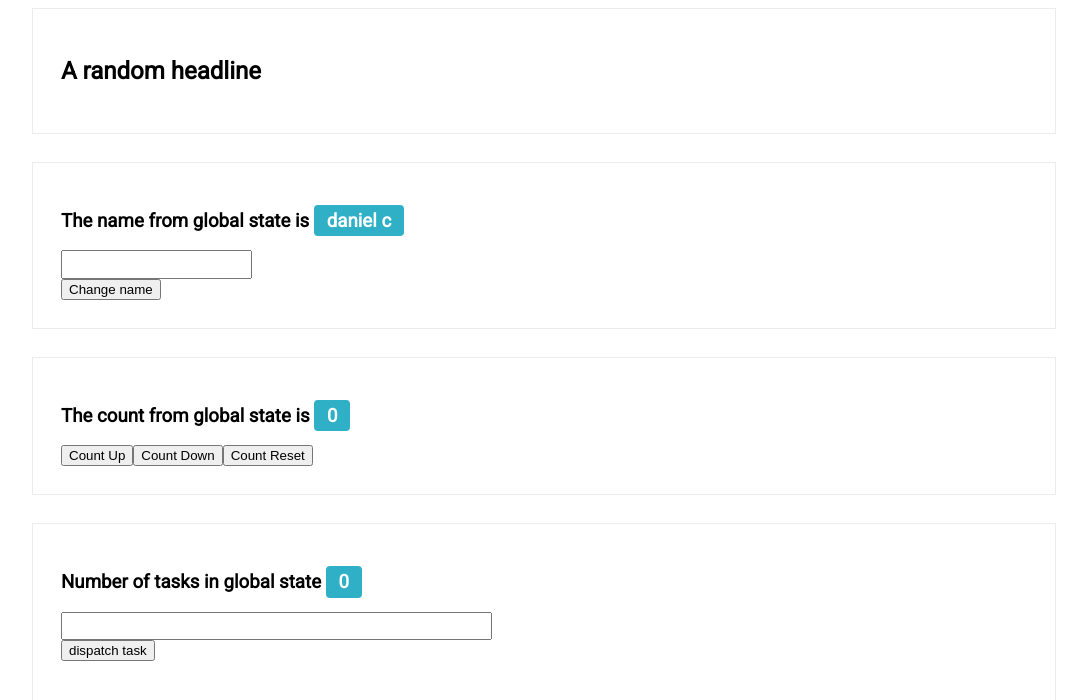
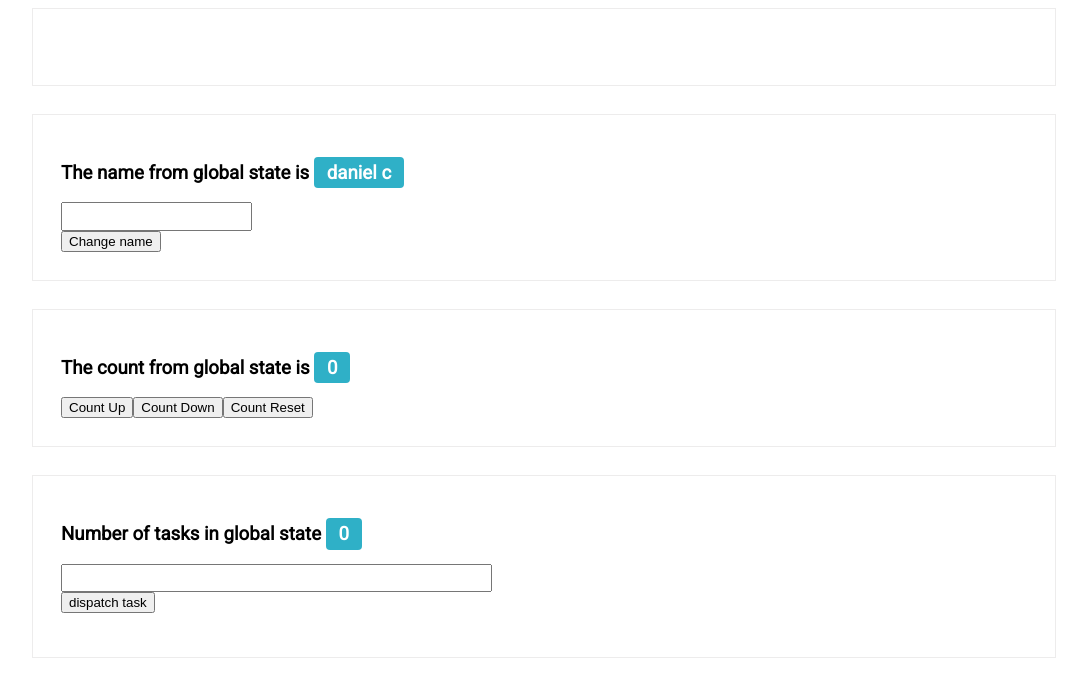
Before and after one commit to danielc92way/hooks-drill, a React (Create React App) app: page / in a window 1280 px wide. Shown: the top 700 px of the page, without its empty margins (96-1183 px from the left). Built offline with nearby package versions, Linux system fonts and the light colour scheme.

Commit message:
Separated out Header

```diff
--- a/package.json
+++ b/package.json
@@ -18,7 +18,10 @@
     "eject": "react-scripts eject"
   },
   "eslintConfig": {
-    "extends": "airbnb"
+    "extends": "airbnb",
+    "rules": {
+      "no-console": 1
+    }
   },
   "browserslist": {
     "production": [
--- a/src/App.jsx
+++ b/src/App.jsx
@@ -1,22 +1,17 @@
 import React from 'react';
-import Headline from './Headline';
+import Header from './components/Header';
 import CountContainer from './components/CountContainer';
 import TasksContainer from './components/TasksContainer';
 import NameContainer from './components/NameContainer';
 import './App.css';
 
-
 export default function App() {
   return (
     <section className="container">
-
-      <div className="padder">
-        <Headline text="A random headline" />
-      </div>
+      <Header />
       <NameContainer />
       <CountContainer />
       <TasksContainer />
-
     </section>
   );
 }
--- a/src/components/CountContainer/index.jsx
+++ b/src/components/CountContainer/index.jsx
@@ -9,7 +9,7 @@ export default function CountContainer() {
     const dispatch = useDispatch();
     const dispatchCountUp = () => dispatch(countUp);
     const dispatchCountDown = () => dispatch(countDown);
-    const dispatchCountReset = () => dispatch(resetCount);
+       const dispatchCountReset = () => dispatch(resetCount);
 
     return (
       <div className="padder">
--- /dev/null
+++ b/src/components/Header/index.jsx
@@ -0,0 +1,14 @@
+import React from 'react';
+import PropTypes from 'prop-types';
+
+const Header = ({ text }) => (
+  <div className="padder">
+    <h1>{ text }</h1>
+  </div>
+);
+
+Header.propTypes = {
+  text: PropTypes.string.isRequired,
+};
+
+export default Header;
```
Also changed, not shown: src/Headline.jsx (deleted, +0 -10 lines), 1 other file (tests, documents, lock files or other folders).
